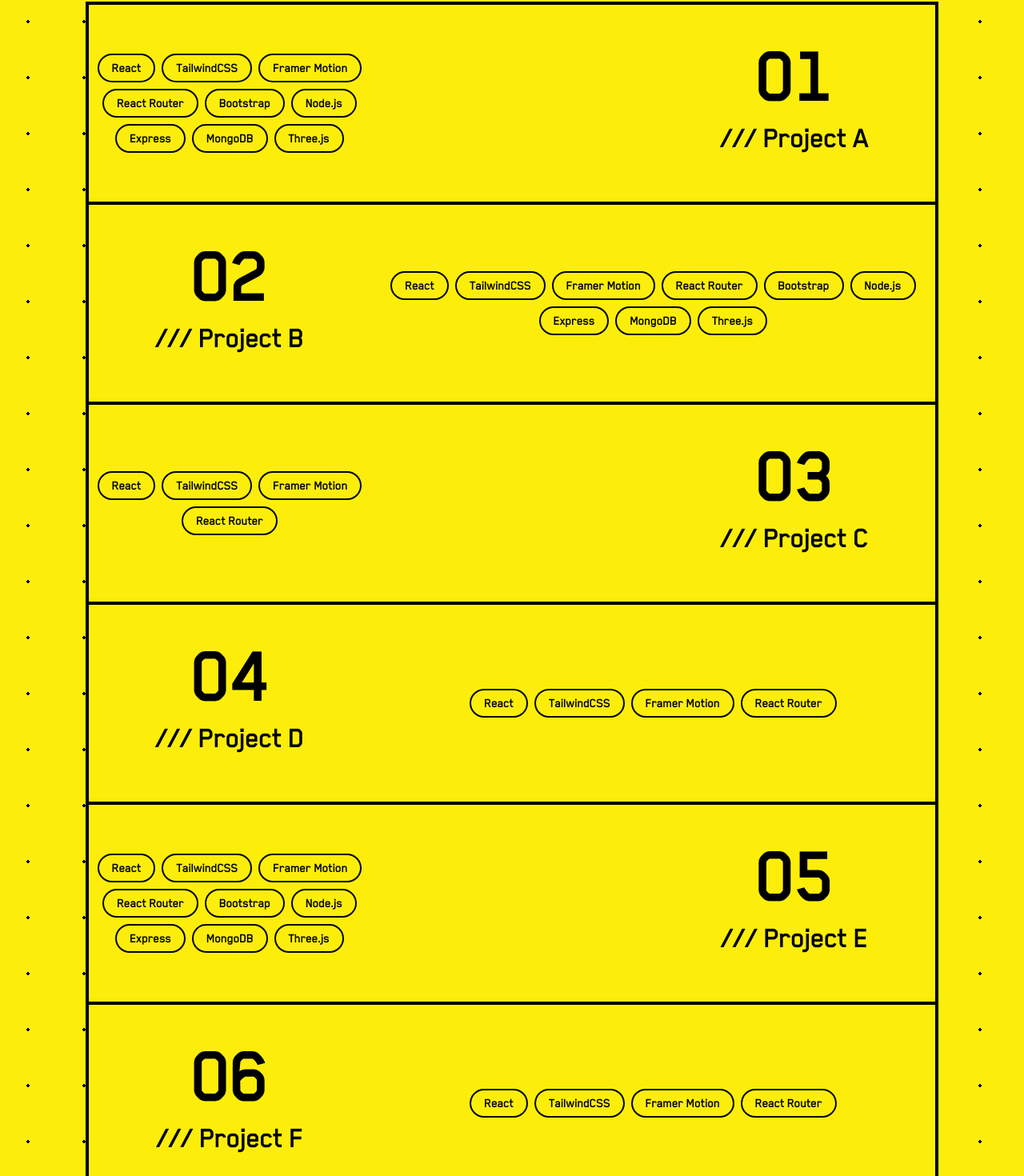
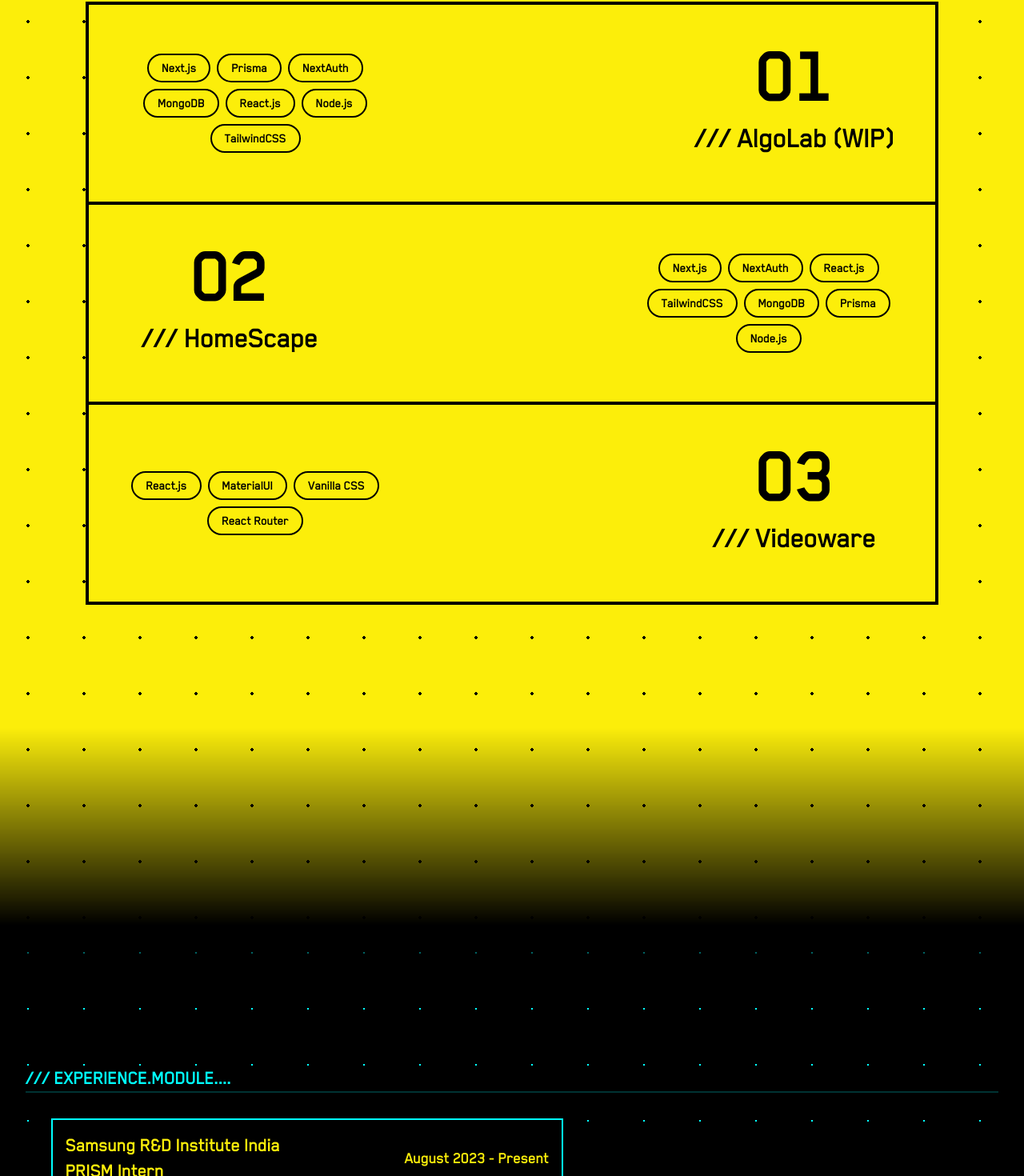
Before and after one commit to Abheelash-Mishra/Portfolio-Website, a React (Vite) app: page / in a window 1280 px wide. Shown: the part 1678-3148 px from the top of the page at 80% size. Built offline with nearby package versions, Linux system fonts and the light colour scheme.

Commit message:
Updated projects information

```diff
--- a/src/components/Projects.jsx
+++ b/src/components/Projects.jsx
@@ -12,6 +12,8 @@
 			setIsSmallScreen(window.innerWidth < 550);
 			setIsImageVisible(window.innerWidth > 1300);
 		};
+
+		setIsImageVisible(false)
 
 		window.addEventListener('resize', handleResize);
 
@@ -57,52 +59,44 @@
 	const projectArray = [
 		{
 			"id": "01",
-			"name": "Project A",
-			"details": "Duis vehicula arcu nec sem eleifend, quis scelerisque nibh aliquet. Donec egestas, sem sit amet faucibus auctor, ante velit bibendum justo, quis mollis purus arcu quis metus.",
-			"image": "/ProjectA_img.png",
-			"tech": ["React", "TailwindCSS", "Framer Motion", "React Router", "Bootstrap", "Node.js", "Express", "MongoDB", "Three.js"],
+			"name": "AlgoLab (WIP)",
+			"details": "A full stack application built with Next.js that allows users to practice the famous 'Blind 75' sheet for their coding interview preperations. " +
+						"Integrated with the Monaco Editor (the editor of VS Code), it allows users to enjoy all the modern features they can expect from an IDE right in the application," +
+						"which proves to be especially useful while practicing.",
+			// "image": "/homescape.png",
+			"tech": ["Next.js", "Prisma", "NextAuth", "MongoDB", "React.js", "Node.js", "TailwindCSS"],
+			"link": "https://github.com/Abheelash-Mishra/AlgoLab"
 		},
 		{
 			"id": "02",
-			"name": "Project B",
-			"details": "Dolor sit amet, consectetur adipiscing elit. Phasellus aliquet luctus nunc ac congue.",
-			"image": "/ProjectA_img.png",
-			"tech": ["React", "TailwindCSS", "Framer Motion", "React Router", "Bootstrap", "Node.js", "Express", "MongoDB", "Three.js"],
+			"name": "HomeScape",
+			"details": "Homescape is a platform designed to connect travelers with unique accommodations and unforgettable experiences around the world. " +
+				"With Homescape, travelers can discover and book a wide range of accommodations tailored to their preferences, whether they're seeking a cozy cabin " +
+				"in the mountains, a chic urban loft, or a beachfront villa.",
+			"image": "/homescape.png",
+			"tech": ["Next.js", "NextAuth", "React.js", "TailwindCSS", "MongoDB", "Prisma", "Node.js"],
+			"link": "https://github.com/Abheelash-Mishra/homescape"
 		},
 		{
 			"id": "03",
-			"name": "Project C",
-			"details": "Cras gravida lorem odio, sit amet lacinia ante malesuada mollis. Duis et magna dignissim neque cursus dignissim a nec nulla.",
-			"image": "/ProjectA_img.png",
-			"tech": ["React", "TailwindCSS", "Framer Motion", "React Router"],
+			"name": "Videoware",
+			"details": "A web application that utilizes the YouTubev3 API and allows users to search for YouTube videos, view the results directly on the website and watch them as they desire.",
+			"image": "/videoware.png",
+			"tech": ["React.js", "MaterialUI", "Vanilla CSS", "React Router"],
+			"link": "https://github.com/Abheelash-Mishra/videoware"
 		},
-		{
-			"id": "04",
-			"name": "Project D",
-			"details": "Sed placerat in nibh posuere vulputate. Vivamus dictum, dolor vitae sollicitudin molestie, enim felis suscipit tellus, at lobortis velit nulla eget lacus.",
-			"image": "/ProjectA_img.png",
-			"tech": ["React", "TailwindCSS", "Framer Motion", "React Router"],
-		},
-		{
-			"id": "05",
-			"name": "Project E",
-			"details": "Etiam lacinia lectus quis placerat ornare. Vestibulum ante ipsum primis in faucibus orci luctus et ultrices posuere cubilia curae; Integer vitae ex enim.",
-			"image": "/ProjectA_img.png",
-			"tech": ["React", "TailwindCSS", "Framer Motion", "React Router", "Bootstrap", "Node.js", "Express", "MongoDB", "Three.js"],
-		},
-		{
-			"id": "06",
-			"name": "Project F",
-			"details": "Duis vehicula arcu nec sem eleifend, quis scelerisque nibh aliquet. Donec egestas, sem sit amet faucibus auctor, ante velit bibendum justo, quis mollis purus arcu quis metus.",
-			"image": "/ProjectA_img.png",
-			"tech": ["React", "TailwindCSS", "Framer Motion", "React Router"],
-		},
+		// {
+		// 	"id": "03",
+		// 	"name": "Project C",
+		// 	"details": "Cras gravida lorem odio, sit amet lacinia ante malesuada mollis. Duis et magna dignissim neque cursus dignissim a nec nulla.",
+		// 	"image": "/ProjectA_img.png",
+		// 	"tech": ["React", "TailwindCSS", "Framer Motion", "React Router"],
+		// }
 	];
 
-	// noinspection JSValidateTypes
 	return (
 		<div className="flex flex-col items-center w-full bg-cyberpunkYellow py-20 pb-[400px]" id={ "yellow-bg" }>
-			<div className={"w-5/6 border-4 border-t-2 border-b-2 border-black"}>
+			<div className={ "w-5/6 border-4 border-t-2 border-b-2 border-black" }>
 				{ projectArray.map((project, index) => (
 					<motion.button
 						key={ project.id }
@@ -115,7 +109,7 @@
 							<>
 								<div className={ `w-full flex flex-row justify-between items-center` }>
 									{ isEven(index) && !isSmallScreen && (
-									<div className={ "lg:w-1/3 w-2/3 h-fit LaptopL:text-xl text-base items-center my-10" }>
+										<div className={ "lg:w-1/3 w-2/3 h-fit LaptopL:text-xl text-base items-center my-10 mx-8" }>
 											{ project.tech.map((tech, index) => (
 												<motion.div
 													key={ index }
@@ -148,7 +142,7 @@
 									</div>
 
 									{ !isEven(index) && !isSmallScreen && (
-									<div className={ "lg:w-2/3 w-2/3 LaptopL:text-xl text-base items-center my-10" }>
+										<div className={ "lg:w-1/3 w-2/3 LaptopL:text-xl text-base items-center my-10 mx-8" }>
 											{ project.tech.map((tech, index) => (
 												<motion.div
 													key={ index }
@@ -180,60 +174,60 @@
 							<motion.div
 								className="flex flex-row h-full text-xl text-gray-600"
 							>
-							{ isEven(index) && isImageVisible && (
-								<div className="overflow-hidden w-2/3 h-full">
-									<motion.img
-										src={ project.image }
-										alt={ project.name }
-										initial="closed_even"
-										animate="open"
-										variants={ imageVariants }
-										className="project-image-even object-contain"
-									/>
-								</div>
-							) }
+								{/*{ isEven(index) && isImageVisible && (*/ }
+								{/*	<div className="overflow-hidden w-2/3 h-full">*/ }
+								{/*		<motion.img*/ }
+								{/*			src={ project.image }*/ }
+								{/*			alt={ project.name }*/ }
+								{/*			initial="closed_even"*/ }
+								{/*			animate="open"*/ }
+								{/*			variants={ imageVariants }*/ }
+								{/*			className="project-image-even object-contain"*/ }
+								{/*		/>*/ }
+								{/*	</div>*/ }
+								{/*) }*/ }
 
 
-							<div className={`${isImageVisible ? 'w-1/3' : 'w-full'} flex flex-col justify-center xs:p-10 p-6 text-black`}>
-								<p className="projectMobile:text-6xl xs:text-5xl text-4xl font-bold text-left">/// { project.name }</p>
-								<p className="xs:text-xl text-lg font-semibold text-justify my-8 h-32">{ project.details }</p>
+								<div className={ `${ isImageVisible ? 'w-1/3' : 'w-full' } flex flex-col xs:px-10 p-6 text-black` }>
+									<p className="projectMobile:text-6xl xs:text-5xl text-4xl font-bold text-left pt-6">/// { project.name }</p>
+									<p className="projectMobile:text-2xl text-lg font-semibold text-justify h-64 ">{ project.details }</p>
 
-								<div className="projectMobile:mt-6 mt-6 overflow-hidden">
+									<div className="projectMobile:mt-6 mt-12 overflow-hidden">
 										<motion.button
 											whileHover={ { scale: 1.1 } }
 											whileTap={ { scale: 0.9 } }
-										className="border-2 border-black rounded-full xs:px-8 xs:py-4 px-6 py-3 hover:text-cyberpunkYellow hover:bg-black font-semibold m-3"
+											className="border-2 border-black rounded-full projectMobile:px-8 projectMobile:py-4 px-6 py-3 hover:text-cyberpunkYellow hover:bg-black font-semibold m-3"
 										>
-										<a href="#">
+											<a href={project.link} target={"_blank"}>
 												Github <i className="fa-solid fa-up-right-from-square ml-2" />
 											</a>
 										</motion.button>
 
-									{/*<motion.button*/}
-									{/*	whileHover={ { scale: 1.1 } }*/}
-									{/*	whileTap={ { scale: 0.9 } }*/}
-									{/*	className="border-2 border-black rounded-full px-8 py-4 hover:text-cyberpunkYellow hover:bg-black font-semibold m-3"*/}
-									{/*>*/}
-									{/*	<a href="">*/}
-									{/*		Live Deploy <i className="fa-solid fa-up-right-from-square"></i>*/}
-									{/*	</a>*/}
-									{/*</motion.button>*/}
+										{/*<motion.button*/ }
+										{/*	whileHover={ { scale: 1.1 } }*/ }
+										{/*	whileTap={ { scale: 0.9 } }*/ }
+										{/*	className="border-2 border-black rounded-full px-8 py-4 hover:text-cyberpunkYellow hover:bg-black font-semibold m-3"*/ }
+										{/*>*/ }
+										{/*	<a href="">*/ }
+										{/*		Live Deploy <i className="fa-solid fa-up-right-from-square"></i>*/ }
+										{/*	</a>*/ }
+										{/*</motion.button>*/ }
 									</div>
 								</div>
 
 
-							{ !isEven(index) && !isSmallScreen && (
-								<div className="overflow-hidden w-2/3">
-									<motion.img
-										src={ project.image }
-										alt={ project.name }
-										initial="closed_odd"
-										animate="open"
-										variants={ imageVariants }
-										className="project-image-odd object-cover"
-									/>
-								</div>
-							) }
+								{/*{ !isEven(index) && !isSmallScreen && (*/ }
+								{/*	<div className="overflow-hidden w-2/3">*/ }
+								{/*		<motion.img*/ }
+								{/*			src={ project.image }*/ }
+								{/*			alt={ project.name }*/ }
+								{/*			initial="closed_odd"*/ }
+								{/*			animate="open"*/ }
+								{/*			variants={ imageVariants }*/ }
+								{/*			className="project-image-odd object-cover"*/ }
+								{/*		/>*/ }
+								{/*	</div>*/ }
+								{/*) }*/ }
 							</motion.div>
 						) }
 
```
Also changed, not shown: public/videoware.png (added). Lines whose indentation alone changed are shown as unchanged.
